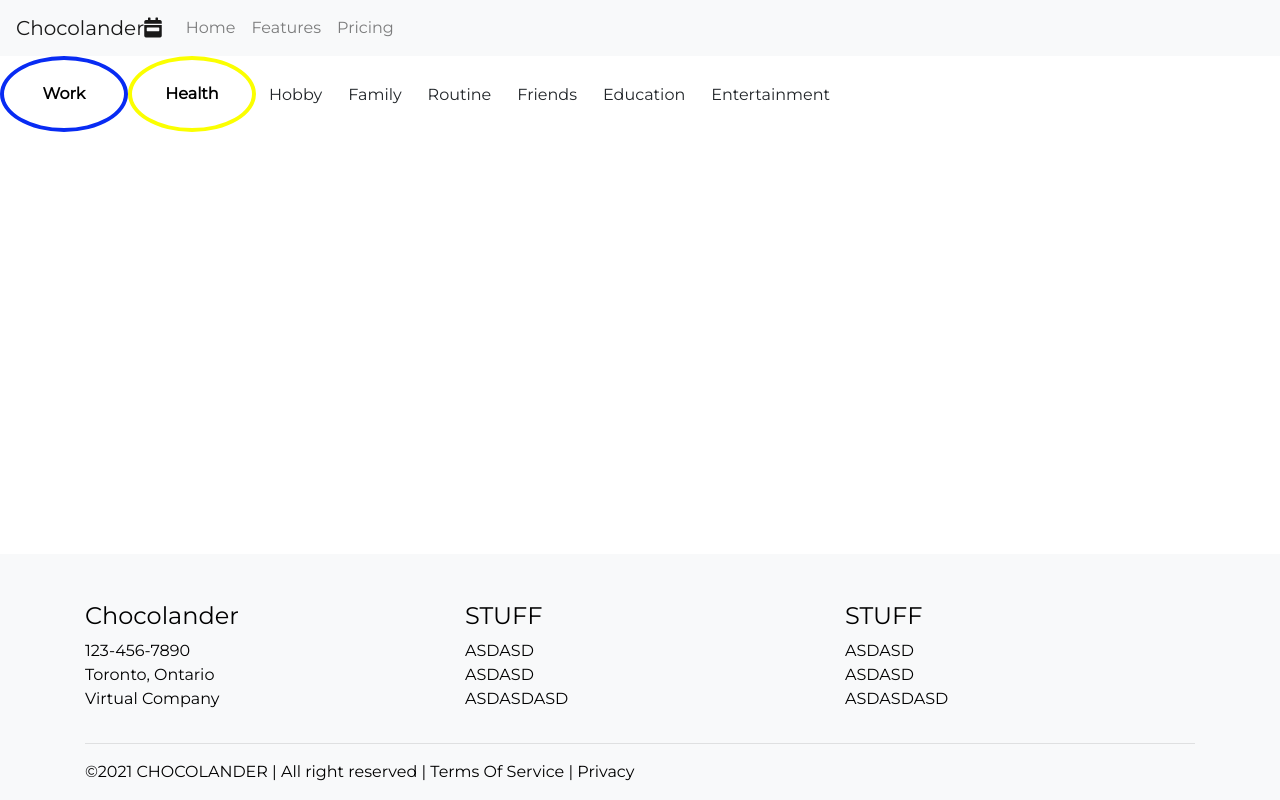
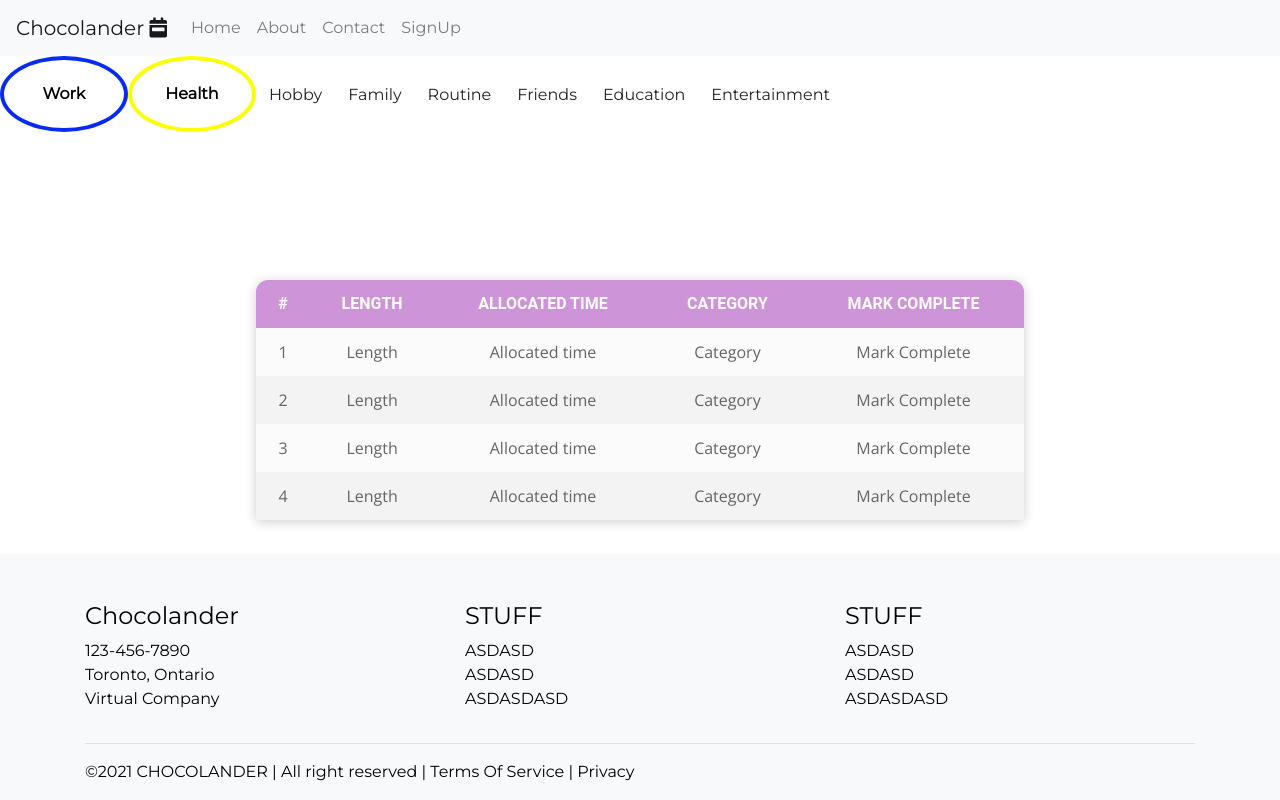
Before and after one commit to chocolander/time-tracking-manager, a React (Create React App) app: page / in a window 1280 px wide. Built offline with nearby package versions, Linux system fonts and the light colour scheme.

Commit message:
Header&Footer&Table

```diff
--- a/src/App.js
+++ b/src/App.js
@@ -5,6 +5,7 @@ import { HealthBtn } from './components/classesLogginButtons/itemButtons/HealthB
 import { WorkBtn } from './components/classesLogginButtons/itemButtons/WorkBtn';
 import Header from './components/Header/Header'
 import Footer from './components/Footer/Footer';
+import DayTable from './components/Tables/DayTable'
 import '../node_modules/bootstrap/dist/css/bootstrap.min.css';
 
 function App() {
@@ -20,6 +21,7 @@ function App() {
     <Button>Friends</Button>
     <Button>Education</Button>
     <Button>Entertainment</Button>
+    <DayTable/>
     </div>
     <Footer/>
     </div>
--- a/src/components/Header/Header.js
+++ b/src/components/Header/Header.js
@@ -1,23 +1,23 @@
 import React, { Component } from 'react';
 import './Header.css';
-import {Navbar, Nav, Form, FormControl, Button} from 'react-bootstrap';
+import {Navbar, Nav} from 'react-bootstrap';
 
 class Header extends Component {
     render() {
         return (
           <div className="App">
     <Navbar bg="light" variant="light">
-          <Navbar.Brand href="#home">
-        Chocolander
-      <i class="fas fa-calendar-week"></i>
+        <Navbar.Brand href="#home">
+      Chocolander <i class="fas fa-calendar-week"></i>
         </Navbar.Brand>
     <Nav className="mr-auto">
       <Nav.Link href="#home">Home</Nav.Link>
-      <Nav.Link href="#features">Features</Nav.Link>
-      <Nav.Link href="#pricing">Pricing</Nav.Link>
+      <Nav.Link href="#features">About</Nav.Link>
+      <Nav.Link href="#pricing">Contact</Nav.Link>
+      <Nav.Link href="#sign">SignUp</Nav.Link>
     </Nav>
 
-  </Navbar>
+    </Navbar>
           </div>
         );
     }
--- /dev/null
+++ b/src/components/Tables/DayTable.css
@@ -0,0 +1,53 @@
+@import url('https://fonts.googleapis.com/css2?family=Open+Sans&display=swap');
+
+* {
+    margin: 0;
+    padding: 0;
+    outline: 0;
+}
+
+.filter {
+    position: absolute;
+    top: 0;
+    left: 0;
+    right: 0;
+    bottom: 0;
+    z-index: 1;
+    opacity: .7;
+
+}
+
+table {
+    position: absolute;
+    z-index: 2;
+    left: 50%;
+    top: 50%;
+    transform: translate(-50%, -50%);
+    width: 60%;
+    border-collapse: collapse;
+    border-spacing: 0;
+    border-radius: 12px 12px 0 0;
+    overflow: hidden;
+    box-shadow: 0 2px 12px rgba(32,32,32,.3);
+    background : #fafafa;
+    text-align: center;
+}
+
+th, td {
+    padding: 12px 15px;
+}
+
+th {
+    background: #ba68c8;
+    color: #fafafa;
+    text-transform: uppercase;
+    font-family: 'Roboto', sans-serif;
+}
+
+td {
+    font-family: 'Open Sans', sans-serif
+}
+
+tr:nth-child(odd) {
+    background-color: #eeeeee
+}
--- /dev/null
+++ b/src/components/Tables/DayTable.js
@@ -0,0 +1,57 @@
+import React, {Component} from 'react';
+import './DayTable.css'
+
+class DayTable extends Component {
+    render() {
+        return (
+            <div className="filter">
+                <table>
+                    <tr>
+                        <th>#</th>
+                        <th>Length</th>
+                        <th>Allocated time</th>
+                        <th>Category</th>
+                        <th>Mark Complete</th>
+                    </tr>
+
+                    <tr>
+                        <td>1</td>
+                        <td>Length</td>
+                        <td>Allocated time</td>
+                        <td>Category</td>
+                        <td>Mark Complete</td>
+                    </tr>
+
+                    <tr>
+                        <td>2</td>
+                        <td>Length</td>
+                        <td>Allocated time</td>
+                        <td>Category</td>
+                        <td>Mark Complete</td>
+                    </tr>
+
+                    <tr>
+                        <td>3</td>
+                        <td>Length</td>
+                        <td>Allocated time</td>
+                        <td>Category</td>
+                        <td>Mark Complete</td>
+                    </tr>
+
+                    <tr>
+                        <td>4</td>
+                        <td>Length</td>
+                        <td>Allocated time</td>
+                        <td>Category</td>
+                        <td>Mark Complete</td>
+                    </tr>
+
+
+                </table>
+
+            </div>
+        )
+    }
+}
+
+export default DayTable;
```
Also changed, not shown: src/components/Tables/DayLogTable.js (deleted), 1 other file (tests, documents, lock files or other folders).
